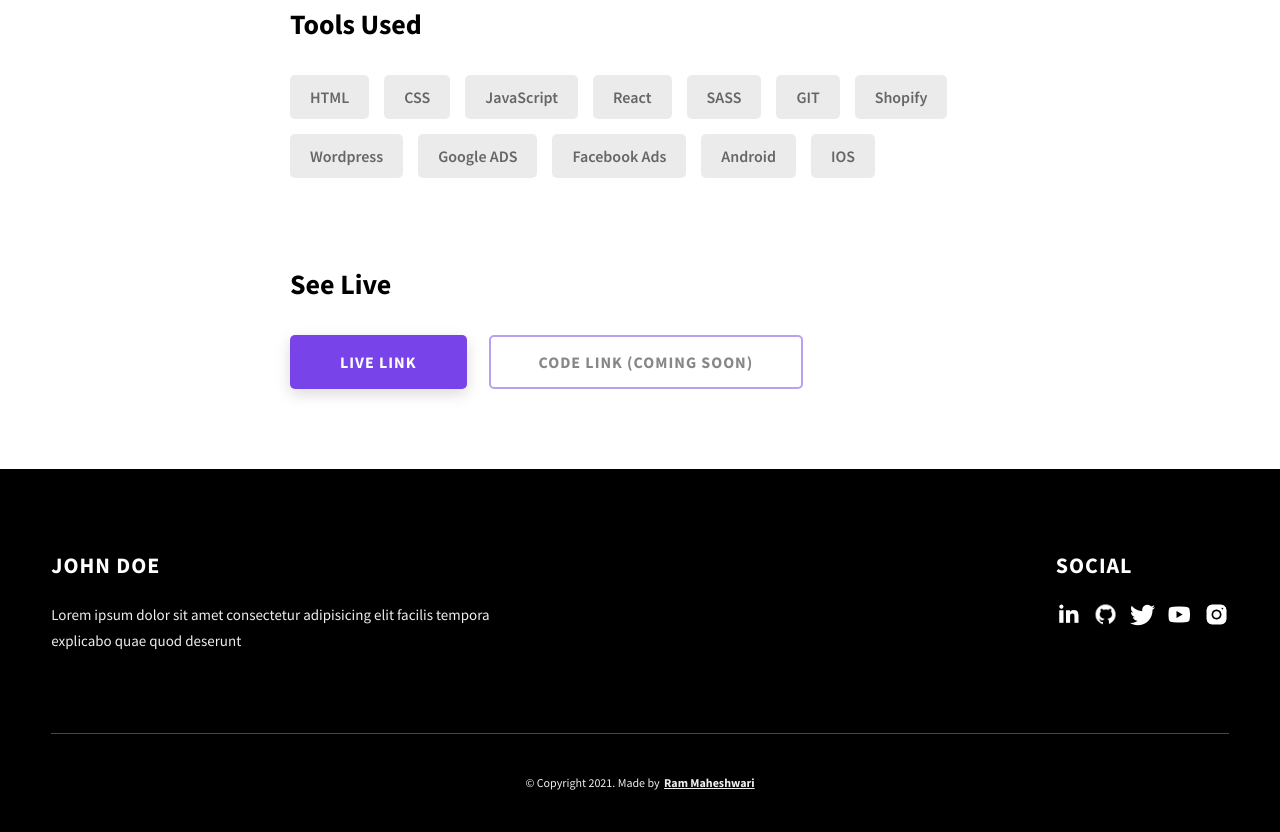
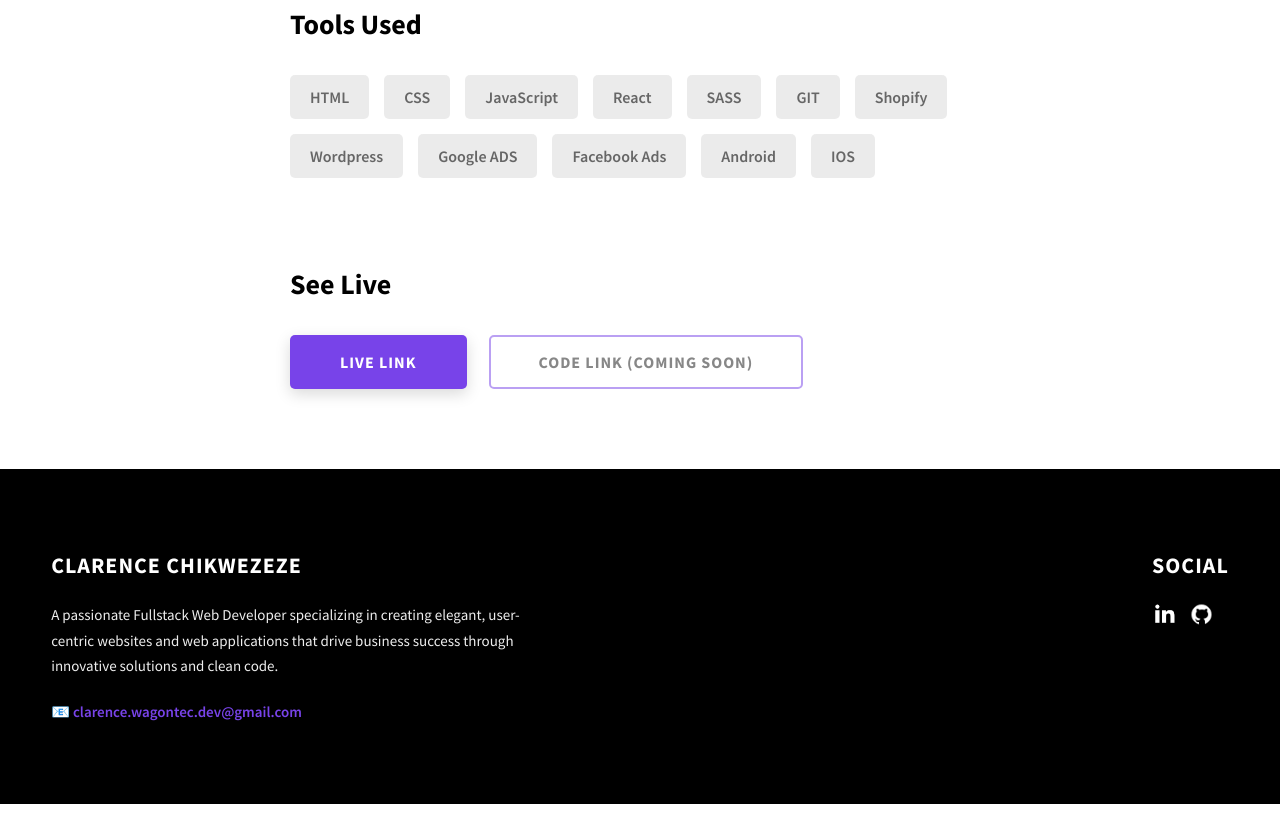
Before and after one commit to specialbrocoli/dopefolio, a website: page project-1.html in a window 1280 px wide. Shown: the part 1759-2591 px from the top of the page. After the commit the page ends 2563 px from the top, so only its background shows below. Drawn offline with Linux system fonts and the light colour scheme.

Commit message:
feat: Update footer social links, add Linkedin and Github profiles feat: Revise footer content, modify description and contact details

```diff
--- a/project-1.html
+++ b/project-1.html
@@ -176,59 +176,55 @@
               <span>Social</span>
             </h2>
             <div class="main-footer__social-cont">
-              <a target="_blank" rel="noreferrer" href="#">
+              <a
+                target="_blank"
+                rel="noreferrer"
+                href="https://linkedin.com/in/clarence-webmaster"
+              >
                 <img
                   class="main-footer__icon"
                   src="./assets/png/linkedin-ico.png"
-                  alt="icon"
+                  alt="Ram Maheshwari Linkedin Profile"
                 />
               </a>
-              <a target="_blank" rel="noreferrer" href="#">
+              <a
+                target="_blank"
+                rel="noreferrer"
+                href="https://github.com/specialbrocoli"
+              >
                 <img
                   class="main-footer__icon"
                   src="./assets/png/github-ico.png"
-                  alt="icon"
-                />
-              </a>
-              <a target="_blank" rel="noreferrer" href="#">
-                <img
-                  class="main-footer__icon"
-                  src="./assets/png/twitter-ico.png"
-                  alt="icon"
-                />
-              </a>
-              <a target="_blank" rel="noreferrer" href="#">
-                <img
-                  class="main-footer__icon"
-                  src="./assets/png/yt-ico.png"
-                  alt="icon"
-                />
-              </a>
-              <a target="_blank" rel="noreferrer" href="#">
-                <img
-                  class="main-footer__icon main-footer__icon--mr-none"
-                  src="./assets/png/insta-ico.png"
-                  alt="icon"
+                  alt="RammCodes Github Profile"
                 />
               </a>
             </div>
           </div>
           <div class="main-footer__row main-footer__row-2">
-            <h4 class="heading heading-sm text-lt">John Doe</h4>
+            <h2 class="heading heading-sm text-lt">Clarence Chikwezeze</h2>
             <p class="main-footer__short-desc">
-              Lorem ipsum dolor sit amet consectetur adipisicing elit facilis
-              tempora explicabo quae quod deserunt
+              A passionate Fullstack Web Developer specializing in creating
+              elegant, user-centric websites and web applications that drive
+              business success through innovative solutions and clean code.
+            </p>
+            <p class="main-footer__short-desc" style="margin-top: 2rem;">
+              📧 <a href="mailto:your.email@example.com" style="color: #7843E9; text-decoration: none; font-weight: 600;">clarence.wagontec.dev@gmail.com</a>
             </p>
           </div>
         </div>
 
-        <div class="main-footer__lower">
-          &copy; Copyright 2021. Made by
+        <!-- If you give me some credit or shoutout here by linking to my website, then it will be a big thing for me and will help me a lot :) -->
+        <!-- <div class="main-footer__lower">
+          &copy; Copyright
+          <script>
+            document.write(new Date().getFullYear());
+          </script>
+          . Made by
           <a rel="noreferrer" target="_blank" href="https://rammaheshwari.com"
             >Ram Maheshwari</a
           >
         </div>
-      </div>
+      </div> -->
     </footer>
     <script src="./index.js"></script>
   </body>
```
